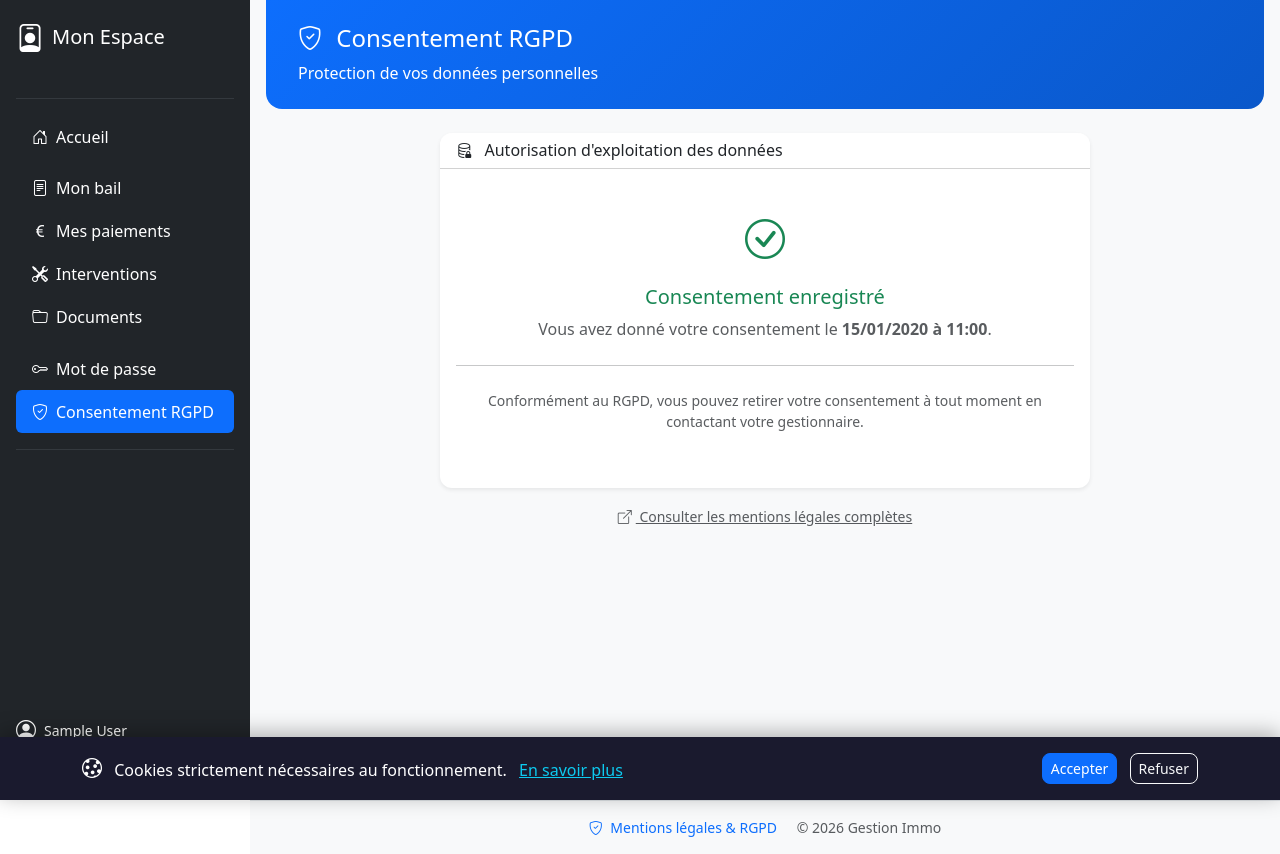
After one commit to Damien-Tct/Gimmo, a Django app: page /portail/consentement-rgpd/ in a window 1280 px wide. The commit adds this page. Run offline with Django 5.2, Linux system fonts and the light colour scheme; a user stored in the database is signed in; tables that the repository leaves empty hold one stand-in row (values such as "Sample post").

Commit message:
ajout rgpd portail locataire

```diff
--- a/immobilier/models.py
+++ b/immobilier/models.py
@@ -344,6 +344,11 @@ class Locataire(models.Model):
     )
 
     iban = models.CharField(_('IBAN'), max_length=34, blank=True)
+
+    # Consentement RGPD
+    consentement_rgpd = models.BooleanField(_('Consentement RGPD'), default=False)
+    date_consentement_rgpd = models.DateTimeField(_('Date du consentement RGPD'), null=True, blank=True)
+
     notes = models.TextField(_('Notes'), blank=True)
     actif = models.BooleanField(_('Actif'), default=True)
     date_creation = models.DateTimeField(_('Date de création'), auto_now_add=True)
--- a/immobilier/templates/immobilier/portail/base_portail.html
+++ b/immobilier/templates/immobilier/portail/base_portail.html
@@ -81,6 +81,11 @@
                     <i class="bi bi-key me-2"></i><span>Mot de passe</span>
                 </a>
             </li>
+            <li class="nav-item">
+                <a class="nav-link text-white {% if request.resolver_match.url_name == 'portail_consentement_rgpd' %}active bg-primary rounded{% endif %}" href="{% url 'immobilier:portail_consentement_rgpd' %}">
+                    <i class="bi bi-shield-check me-2"></i><span>Consentement RGPD</span>
+                </a>
+            </li>
         </ul>
         <hr class="text-secondary">
         <div class="mt-auto">
--- /dev/null
+++ b/immobilier/templates/immobilier/portail/consentement_rgpd.html
@@ -0,0 +1,122 @@
+{% extends 'immobilier/portail/base_portail.html' %}
+{% block title %}Consentement RGPD{% endblock %}
+
+{% block content %}
+<div class="portail-header mx-3">
+    <h4><i class="bi bi-shield-check me-2"></i> Consentement RGPD</h4>
+    <p class="mb-0">Protection de vos données personnelles</p>
+</div>
+
+<div class="px-4">
+    <div class="row g-3 justify-content-center">
+        <div class="col-lg-8">
+            <div class="card border-0 shadow-sm">
+                <div class="card-header bg-white">
+                    <h6 class="mb-0"><i class="bi bi-database-lock me-2"></i> Autorisation d'exploitation des données</h6>
+                </div>
+                <div class="card-body">
+                    {% if consentement_donne %}
+                        {# ── Consentement déjà donné ── #}
+                        <div class="text-center py-4">
+                            <i class="bi bi-check-circle text-success fs-1 mb-3 d-block"></i>
+                            <h5 class="text-success">Consentement enregistré</h5>
+                            <p class="text-muted">
+                                Vous avez donné votre consentement le
+                                <strong>{{ date_consentement|date:"d/m/Y à H:i" }}</strong>.
+                            </p>
+                            <hr class="my-4">
+                            <p class="text-muted small">
+                                Conformément au RGPD, vous pouvez retirer votre consentement à tout moment
+                                en contactant votre gestionnaire.
+                            </p>
+                        </div>
+                    {% else %}
+                        {# ── Formulaire de consentement ── #}
+                        <div class="mb-4 p-3 bg-light rounded border">
+                            <h6 class="mb-3"><i class="bi bi-info-circle me-2 text-primary"></i> Pourquoi ce consentement ?</h6>
+                            <p class="small mb-2">
+                                Dans le cadre de votre contrat de location, le Bailleur
+                                collecte et traite des données à caractère personnel vous concernant.
+                            </p>
+                            <p class="small mb-0">
+                                Conformément au Règlement Général sur la Protection des Données (RGPD),
+                                votre consentement explicite est requis pour :
+                            </p>
+                            <ul class="small mt-2 mb-0">
+                                <li>Le traitement de vos données d'identité (nom, prénom, date de naissance)</li>
+                                <li>Le traitement de vos coordonnées (adresse, téléphone, email)</li>
+                                <li>La conservation de vos justificatifs (pièce d'identité, domicile, revenus)</li>
+                                <li>Le stockage informatique de ces données dans le logiciel de gestion</li>
+                                <li>La génération et l'archivage de documents (quittances, appels de loyer)</li>
+                            </ul>
+                        </div>
+
+                        <div class="mb-4 p-3 bg-warning-subtle rounded border border-warning">
+                            <h6 class="mb-2"><i class="bi bi-shield-exclamation me-2 text-warning"></i> Vos droits</h6>
+                            <p class="small mb-0">
+                                Vous disposez à tout moment d'un droit d'accès, de rectification,
+                                d'effacement, de limitation et d'opposition concernant vos données.
+                                Vous pouvez retirer votre consentement à tout moment par simple demande
+                                écrite auprès de votre gestionnaire.
+                            </p>
+                        </div>
+
+                        {% if locataire %}
+                        <form method="post">
+                            {% csrf_token %}
+                            <div class="mb-3">
+                                <h6>Résumé des données concernées</h6>
+                                <ul class="list-group list-group-flush small mb-3">
+                                    <li class="list-group-item d-flex justify-content-between">
+                                        <span>Identité</span>
+                                        <span class="text-muted">{{ locataire.civilite }} {{ locataire.prenom }} {{ locataire.nom }}</span>
+                                    </li>
+                                    {% if locataire.date_naissance %}
+                                    <li class="list-group-item d-flex justify-content-between">
+                                        <span>Date de naissance</span>
+                                        <span class="text-muted">{{ locataire.date_naissance|date:"d/m/Y" }}</span>
+                                    </li>
+                                    {% endif %}
+                                    <li class="list-group-item d-flex justify-content-between">
+                                        <span>Email</span>
+                                        <span class="text-muted">{{ locataire.email }}</span>
+                                    </li>
+                                    <li class="list-group-item d-flex justify-content-between">
+                                        <span>Téléphone</span>
+                                        <span class="text-muted">{{ locataire.telephone }}</span>
+                                    </li>
+                                    {% if bien %}
+                                    <li class="list-group-item d-flex justify-content-between">
+                                        <span>Logement</span>
+                                        <span class="text-muted">{{ bien.adresse }}, {{ bien.code_postal }} {{ bien.ville }}</span>
+                                    </li>
+                                    {% endif %}
+                                </ul>
+                            </div>
+                            <button type="submit" class="btn btn-primary btn-lg w-100">
+                                <i class="bi bi-check-lg me-2"></i> Je donne mon consentement
+                            </button>
+                            <p class="text-muted small text-center mt-2 mb-0">
+                                En cliquant, vous acceptez le traitement de vos données personnelles
+                                conformément au RGPD et à la loi Informatique et Libertés.
+                            </p>
+                        </form>
+                        {% else %}
+                        <div class="alert alert-warning mb-0">
+                            <i class="bi bi-exclamation-triangle me-2"></i>
+                            Aucun profil locataire associé à votre compte. Contactez votre gestionnaire.
+                        </div>
+                        {% endif %}
+                    {% endif %}
+                </div>
+            </div>
+
+            <div class="text-center mt-3">
+                <a href="{% url 'immobilier:rgpd' %}" class="text-muted small" target="_blank">
+                    <i class="bi bi-box-arrow-up-right me-1"></i> Consulter les mentions légales complètes
+                </a>
+            </div>
+        </div>
+    </div>
+</div>
+{% endblock %}
--- a/immobilier/urls.py
+++ b/immobilier/urls.py
@@ -85,6 +85,9 @@ urlpatterns = [
     path('comptes/gerer/<int:locataire_id>/', views_portail.gerer_compte_locataire, name='gerer_compte_locataire'),
     path('comptes/creer_gestionnaire/', views_portail.creer_utilisateur_gestionnaire, name='creer_utilisateur_gestionnaire'),
 
+    # RGPD & Consentement
+    path('portail/consentement-rgpd/', views_portail.PortailConsentementRGPDView.as_view(), name='portail_consentement_rgpd'),
+
     # RGPD & Mentions légales
     path('rgpd/', views.RgpdView.as_view(), name='rgpd'),
 ]
--- a/immobilier/views_portail.py
+++ b/immobilier/views_portail.py
@@ -185,6 +185,10 @@ class PortailAccueilView(LoginRequiredMixin, TemplateView):
                         'fichier': bail.etat_lieux_sortie.url,
                         'date': bail.date_etat_lieux_sortie or '',
                     })
+
+            # Consentement RGPD
+            context['consentement_rgpd'] = locataire.consentement_rgpd
+            context['date_consentement_rgpd'] = locataire.date_consentement_rgpd
 
         return context
 
@@ -413,6 +417,46 @@ class PortailDocumentUploadView(LoginRequiredMixin, CreateView):
 # ===================================================================
 # CHANGEMENT DE MOT DE PASSE (Portail locataire)
 # ===================================================================
+class PortailConsentementRGPDView(LoginRequiredMixin, TemplateView):
+    """Vue de consentement RGPD pour le locataire."""
+    template_name = 'immobilier/portail/consentement_rgpd.html'
+
+    def get_locataire(self):
+        user = self.request.user
+        locataire = getattr(user, 'locataire_profile', None)
+        if not locataire:
+            try:
+                locataire = Locataire.objects.get(email=user.email)
+            except Locataire.DoesNotExist:
+                locataire = None
+        return locataire
+
+    def get_context_data(self, **kwargs):
+        context = super().get_context_data(**kwargs)
+        locataire = self.get_locataire()
+        context['locataire'] = locataire
+        if locataire:
+            context['consentement_donne'] = locataire.consentement_rgpd
+            context['date_consentement'] = locataire.date_consentement_rgpd
+            context['bail_actif'] = locataire.get_bail_actif()
+            context['bien'] = locataire.get_bien_actuel()
+        return context
+
+    def post(self, request, *args, **kwargs):
+        locataire = self.get_locataire()
+        if not locataire:
+            messages.error(request, 'Locataire introuvable.')
+            return redirect('immobilier:portail_accueil')
+        if locataire.consentement_rgpd:
+            messages.info(request, 'Vous avez déjà donné votre consentement RGPD.')
+        else:
+            locataire.consentement_rgpd = True
+            locataire.date_consentement_rgpd = timezone.now()
+            locataire.save(update_fields=['consentement_rgpd', 'date_consentement_rgpd'])
+            messages.success(request, 'Votre consentement RGPD a été enregistré avec succès.')
+        return redirect('immobilier:portail_consentement_rgpd')
+
+
 class PortailPasswordChangeView(LoginRequiredMixin, PasswordChangeView):
     """Page de changement de mot de passe pour le locataire."""
     template_name = 'immobilier/portail/password_change.html'
@@ -420,8 +464,6 @@ class PortailPasswordChangeView(LoginRequiredMixin, PasswordChangeView):
 
     def form_valid(self, form):
         messages.success(self.request, 'Votre mot de passe a été modifié avec succès.')
-        # Marquer l'utilisateur comme ayant changé son mot de passe (via un champ du profil)
-        # On utilise simplement last_login comme marqueur (si le mdp a déjà été changé)
         return super().form_valid(form)
 
 
--- a/manage.py
+++ b/manage.py
@@ -1,4 +1,4 @@
-#!/usr/bin/env python
+#!/usr/bin/env python3
 """Django's command-line utility for administrative tasks."""
 import os
 import sys
```
Also changed, not shown: immobilier/templates/immobilier/portail/accueil.html (+14 -0 lines).
